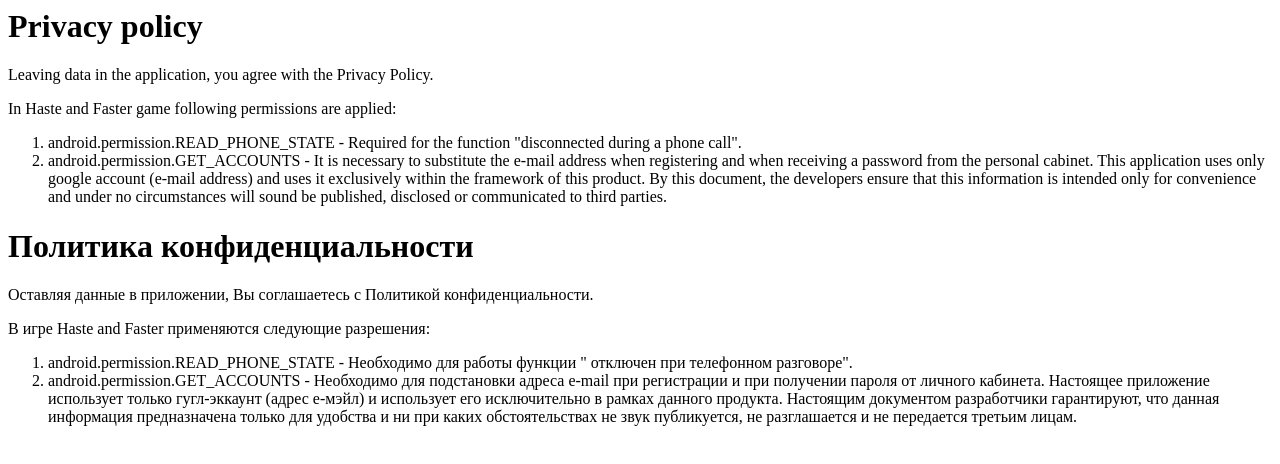
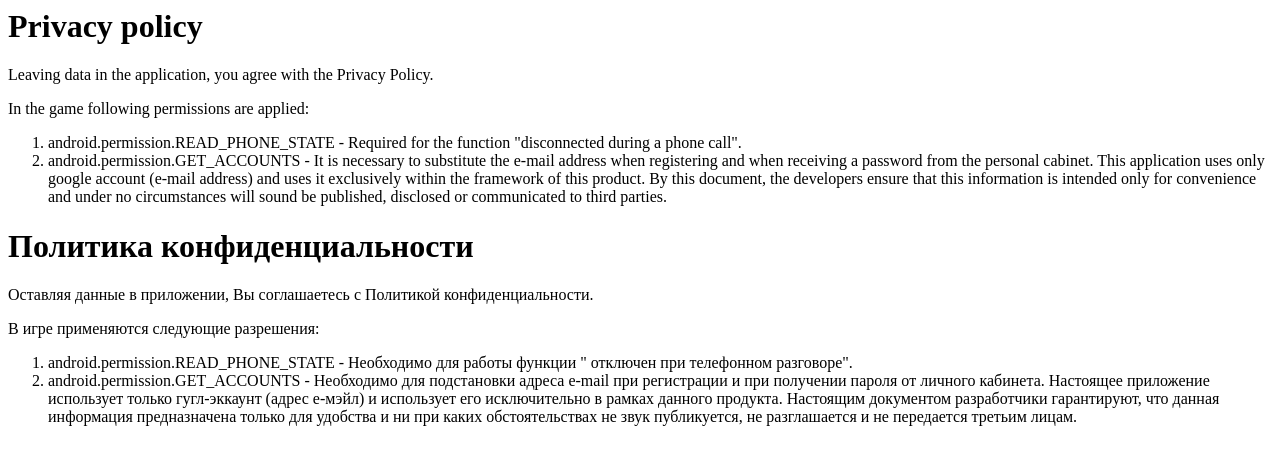
Before and after one commit to ArtemyD/ArtemyD.github.io, a plain HTML site: page index.html in a window 1280 px wide. Drawn offline with Linux system fonts and the light colour scheme.

Commit message:
Update index.html

```diff
--- a/index.html
+++ b/index.html
@@ -7,7 +7,7 @@
 </p>
 
 <p>
-	In Haste and Faster game following permissions are applied:
+	In the game following permissions are applied:
 <ol>
 	<li>android.permission.READ_PHONE_STATE - Required for the function "disconnected during a phone call".</li>
 
@@ -23,7 +23,7 @@
 <p>
 	<p>Оставляя данные в приложении, Вы соглашаетесь с Политикой конфиденциальности.</p>
 
-	В игре Haste and Faster применяются следующие разрешения:
+	В игре применяются следующие разрешения:
 
 	<ol><li>android.permission.READ_PHONE_STATE - Необходимо для работы функции " отключен при телефонном разговоре".</li>
 
```
